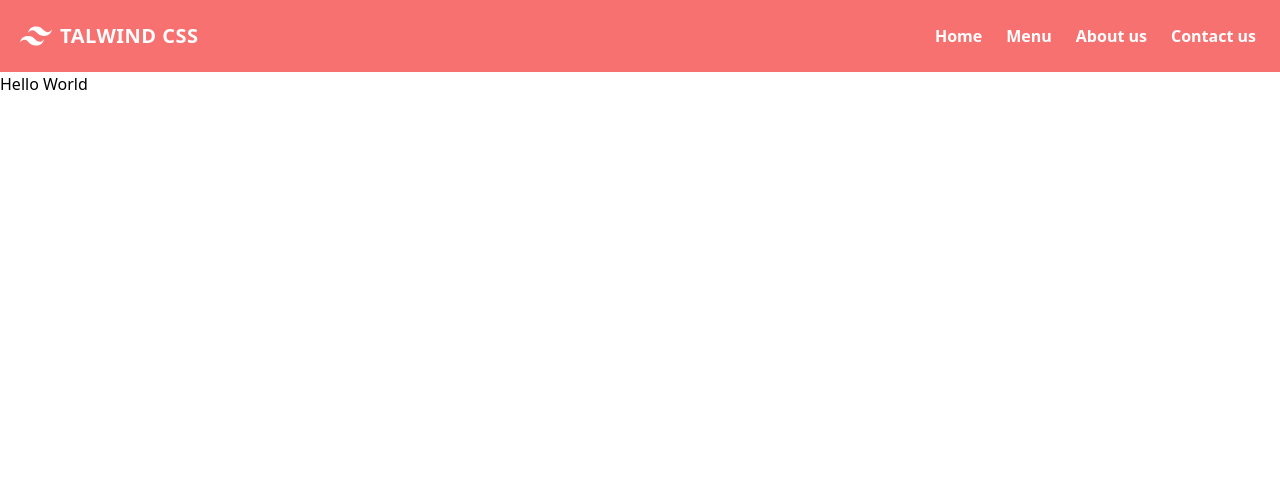
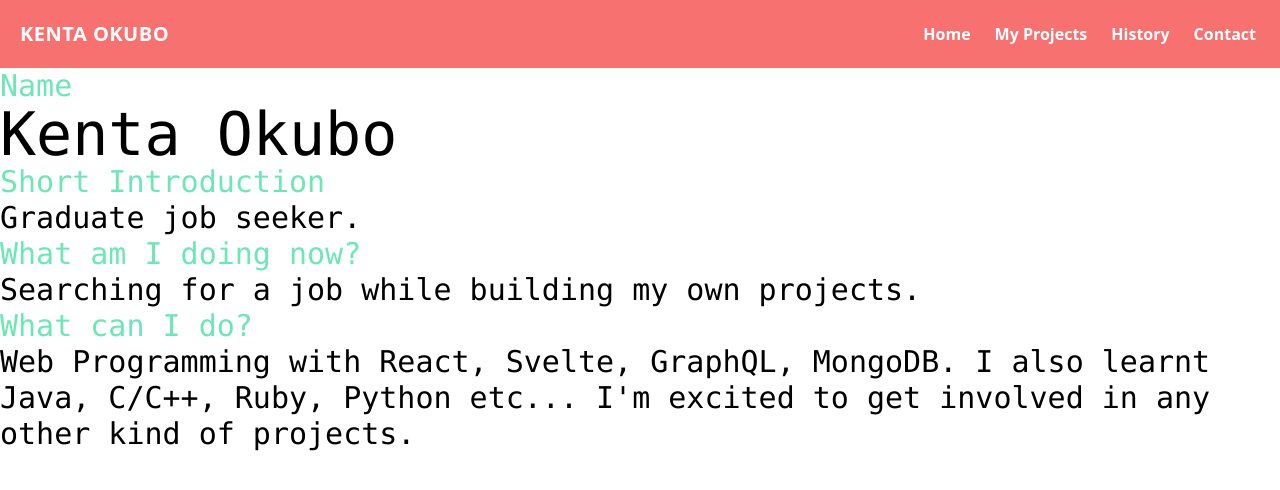
Before and after one commit to kenta640/portfolio, a Next.js app: page / in a window 1280 px wide. Shown: the top 490 px of the page. Built offline with nearby package versions, Linux system fonts and the light colour scheme.

Commit message:
First commit

```diff
--- a/components/Navbar.tsx
+++ b/components/Navbar.tsx
@@ -14,15 +14,8 @@ export const Navbar = () => {
       <nav className='flex items-center flex-wrap bg-red-400 p-3 '>
         <Link href='/'>
           <a className='inline-flex items-center p-2 mr-4 '>
-            <svg
-              viewBox='0 0 24 24'
-              xmlns='http://www.w3.org/2000/svg'
-              className='fill-current text-white h-8 w-8 mr-2'
-            >
-              <path d='M12.001 4.8c-3.2 0-5.2 1.6-6 4.8 1.2-1.6 2.6-2.2 4.2-1.8.913.228 1.565.89 2.288 1.624C13.666 10.618 15.027 12 18.001 12c3.2 0 5.2-1.6 6-4.8-1.2 1.6-2.6 2.2-4.2 1.8-.913-.228-1.565-.89-2.288-1.624C16.337 6.182 14.976 4.8 12.001 4.8zm-6 7.2c-3.2 0-5.2 1.6-6 4.8 1.2-1.6 2.6-2.2 4.2-1.8.913.228 1.565.89 2.288 1.624 1.177 1.194 2.538 2.576 5.512 2.576 3.2 0 5.2-1.6 6-4.8-1.2 1.6-2.6 2.2-4.2 1.8-.913-.228-1.565-.89-2.288-1.624C10.337 13.382 8.976 12 6.001 12z' />
-            </svg>
             <span className='text-xl text-white font-bold uppercase tracking-wide'>
-              Talwind CSS
+              Kenta Okubo
             </span>
           </a>
         </Link>
@@ -57,19 +50,19 @@ export const Navbar = () => {
                 Home
               </a>
             </Link>
-            <Link href='/menu'>
+            <Link href='/myProjects'>
               <a className='lg:inline-flex lg:w-auto w-full px-3 py-2 rounded text-white font-bold items-center justify-center hover:bg-red-600 hover:text-white'>
-                Menu
+                My Projects
               </a>
             </Link>
-            <Link href='/about'>
+            <Link href='/history'>
               <a className='lg:inline-flex lg:w-auto w-full px-3 py-2 rounded text-white font-bold items-center justify-center hover:bg-red-600 hover:text-white'>
-                About us
+                History
               </a>
             </Link>
             <Link href='/contact'>
               <a className='lg:inline-flex lg:w-auto w-full px-3 py-2 rounded text-white font-bold items-center justify-center hover:bg-red-600 hover:text-white'>
-                Contact us
+                Contact
               </a>
             </Link>
           </div>
--- a/interfaces.d.ts
+++ /dev/null
@@ -1,5 +0,0 @@
-interface Pizza {
-    id: number;
-    name: string;
-    image?: string;
-  }
--- a/pages/index.tsx
+++ b/pages/index.tsx
@@ -8,10 +8,36 @@ function Home() {
       <div>
         <Navbar/>
         <Head>
-          <title>Create Next App</title>
+          <title>Profile</title>
           <link rel='icon' href='/pizza_icon.png'/>
         </Head>
-        <div>Hello World</div>
+      <div className="font-mono text-3xl text-green-300">
+        Name
+      </div>
+      <div className="font-mono text-6xl">
+        Kenta Okubo
+      </div>
+      <div className="font-mono text-3xl text-green-300">
+        Short Introduction
+      </div>
+      <div className="font-mono text-3xl">
+        Graduate job seeker.
+      </div>
+      <div className="font-mono text-3xl text-green-300">
+        What am I doing now?
+      </div>
+      <div className="font-mono text-3xl">
+        Searching for a job while building my own projects.
+      </div>
+      <div className="font-mono text-3xl text-green-300">
+        What can I do?
+      </div>
+      <div className="font-mono text-3xl">
+        Web Programming with React, Svelte, GraphQL, MongoDB.
+        I also learnt Java, C/C++, Ruby, Python etc...
+        I'm excited to get involved in any other kind of projects.
+      </div>
+
       </div>);
 }
  export default Home
--- a/tsconfig.json
+++ b/tsconfig.json
@@ -22,7 +22,7 @@
     "next-env.d.ts",
     "**/*.ts",
     "**/*.tsx"
-, "components/Navbar.jsx", "pages/graphql.tsxql.js", "pages/menu.js"  ],
+, "components/Navbar.jsx", "pages/graphql.tsxql.js", "pages/myprojects.js"  ],
   "exclude": [
     "node_modules"
   ]
```
Also changed, not shown: apollo-client.js (deleted, +0 -9 lines), pages/about.tsx (deleted, +0 -12 lines), pages/contact.tsx (+13 -2 lines), pages/history.tsx (added, +23 -0 lines), pages/menu.js (deleted, +0 -45 lines), pages/myProjects.js (added, +22 -0 lines).
